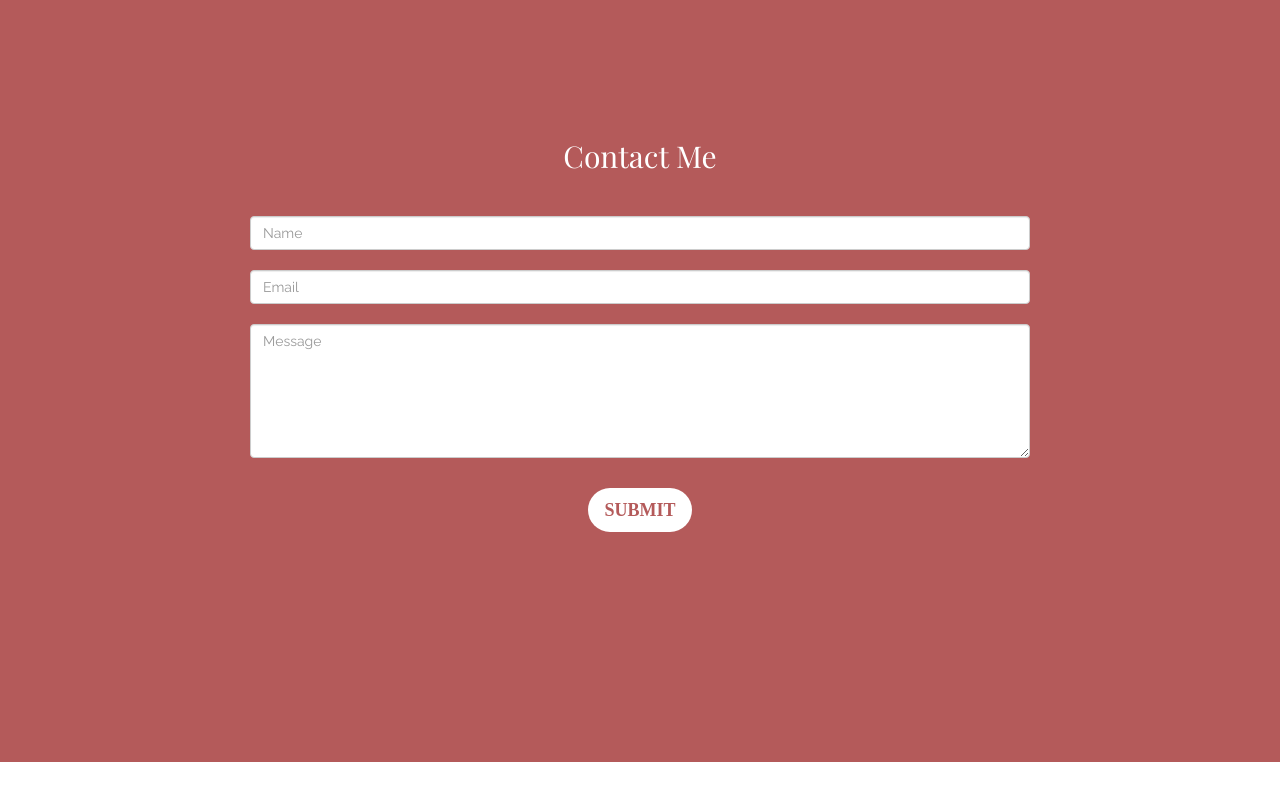
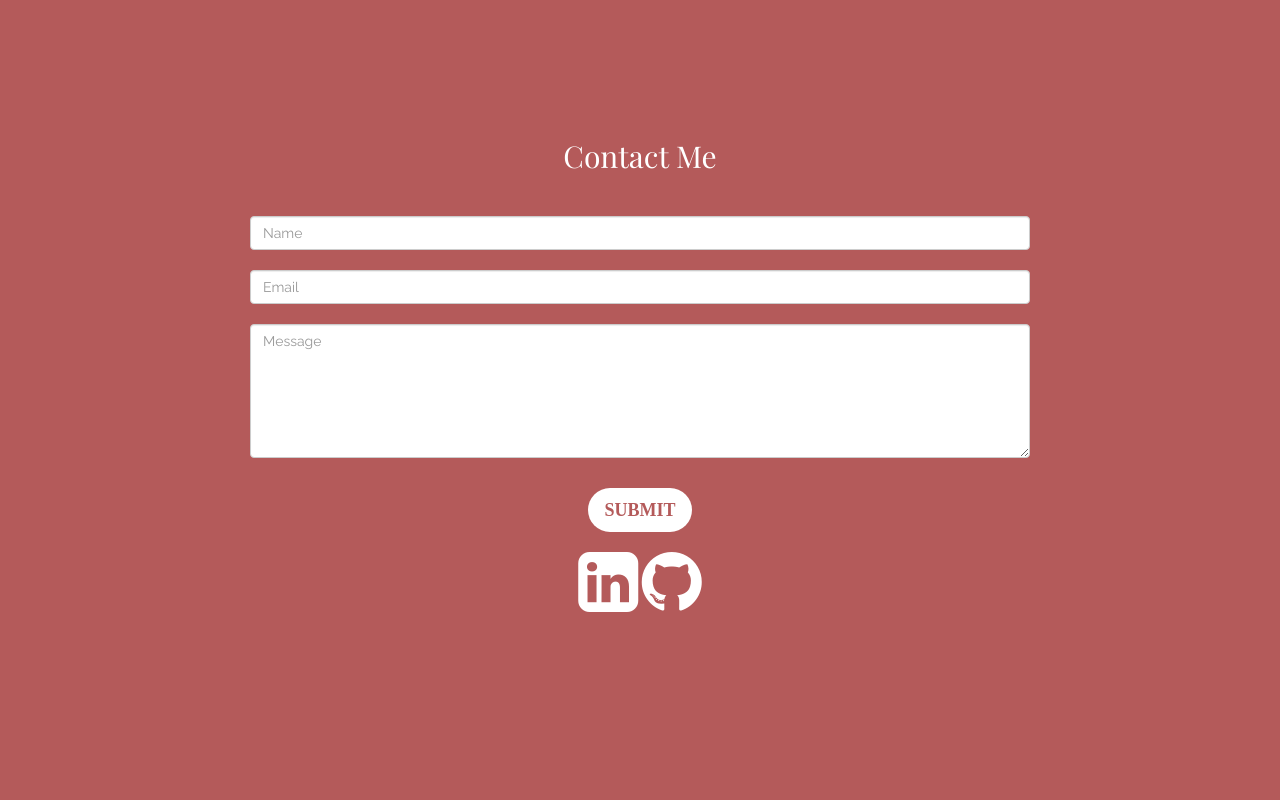
Before and after one commit to linzxe/linzxe.github.io, a website: page index.html in a window 1280 px wide. Shown: the part 2348-3148 px from the top of the page. Before the commit the page ends 3110 px from the top, so only its background shows below. Drawn offline with nearby package versions, Linux system fonts and the light colour scheme.

Commit message:
added social links

```diff
--- a/index.html
+++ b/index.html
@@ -250,6 +250,10 @@ utilizing my development and design skills to enhance the presence and brand pow
                                      <button type="submit" class="btn btn-default btn-lg">Submit</button>
                                      </div>
                                 </div>
+
+                                <br />
+                                <a href="https://www.linkedin.com/in/lindsay-mergy-ba207a135"> <i class="fa fa-linkedin-square fa-5x" style="color:white"></i></a>
+                        <a href="https://github.com/linzxe?tab=repositories"><i class="fa fa-github fa-5x" style="color: white"></i></a>
                             </div>
                             </section>
 </div>
@@ -298,6 +302,7 @@ utilizing my development and design skills to enhance the presence and brand pow
         </div>
     </section>
 
+
     <!-- jQuery -->
     <script src="vendor/jquery/jquery.min.js"></script>
 
```
